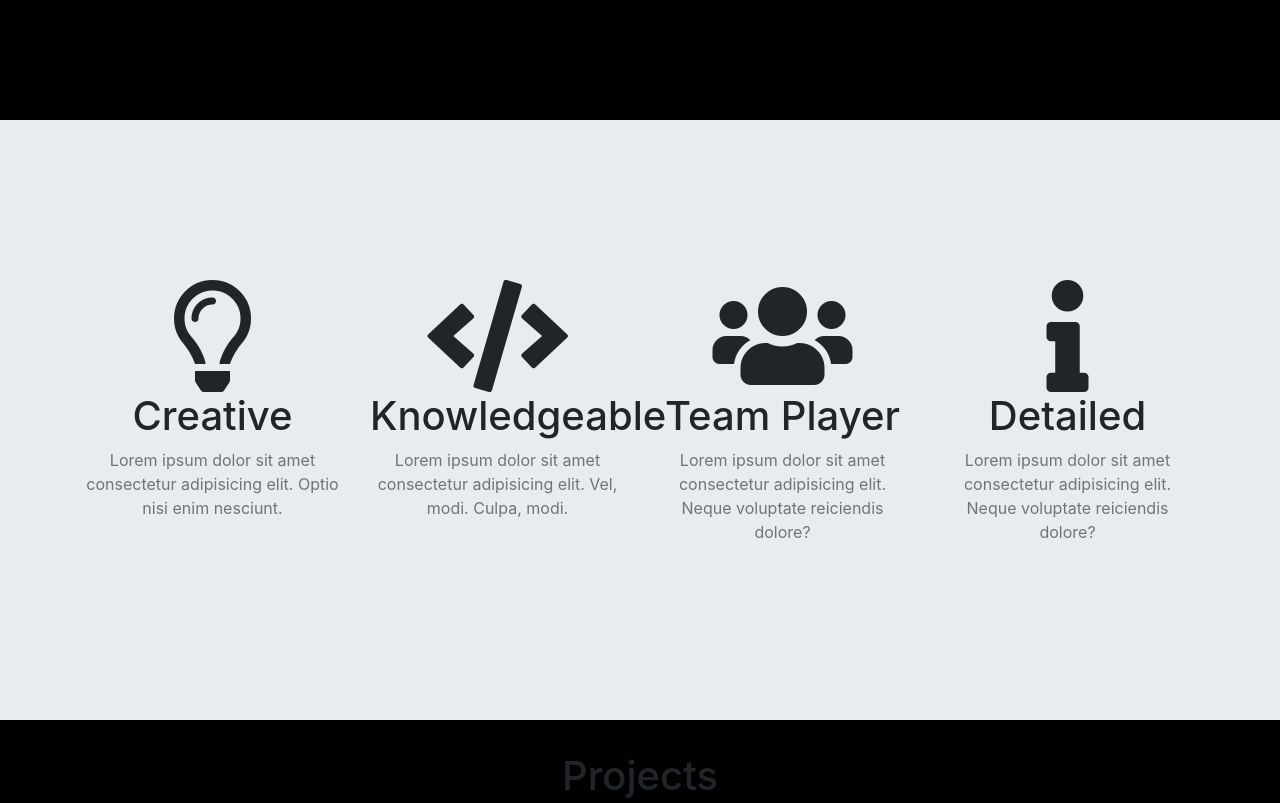
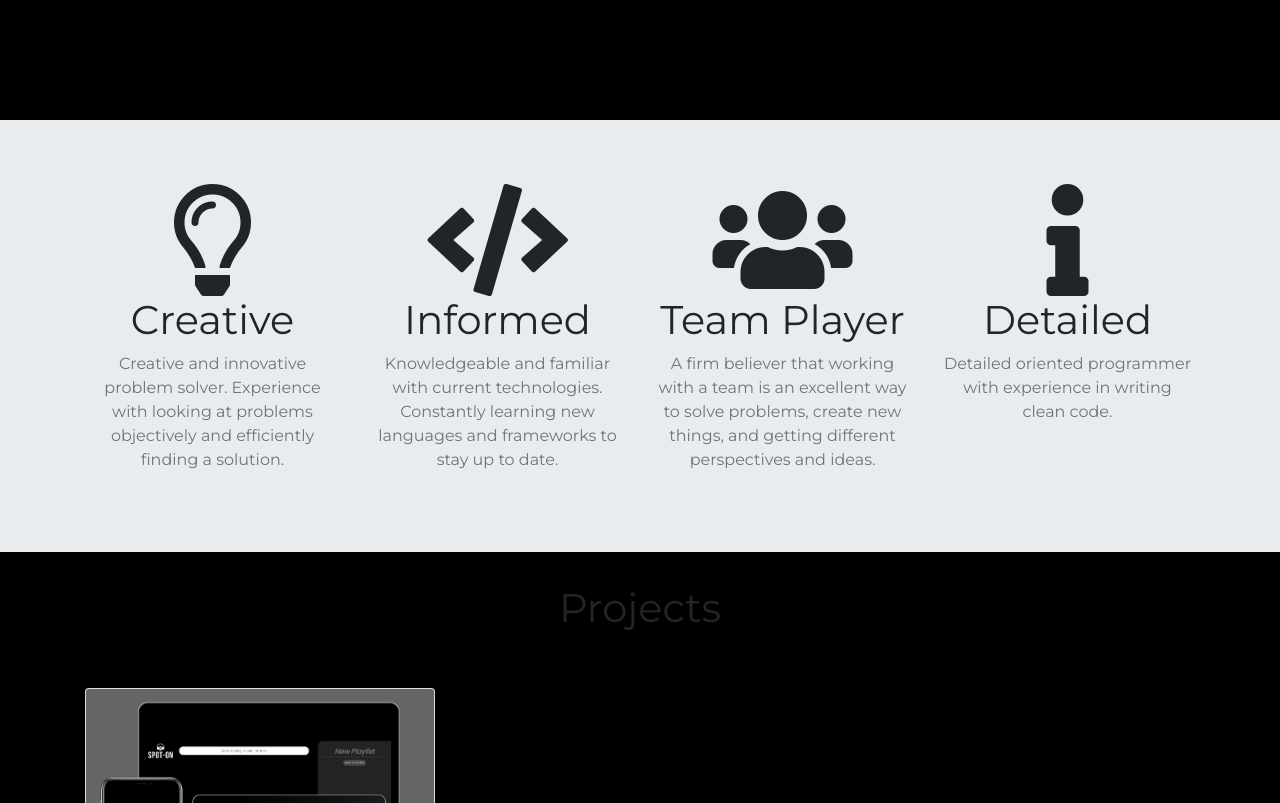
Before and after one commit to AlanisYates/Portfolio-v2, a plain HTML site: page index.html in a window 1280 px wide. Shown: the part 680-1483 px from the top of the page. Drawn offline with nearby package versions, Linux system fonts and the light colour scheme.

Commit message:
formatting jumbotron

```diff
--- a/index.html
+++ b/index.html
@@ -71,32 +71,33 @@
               <i class="far fa-lightbulb fa-7x"></i>
               <h1>Creative</h1>
               <p class="text-muted">
-                Lorem ipsum dolor sit amet consectetur adipisicing elit. Optio
-                nisi enim nesciunt.
+                Creative and innovative problem solver. Experience with looking
+                at problems objectively and efficiently finding a solution.
               </p>
             </div>
             <div class="col-sm-3">
               <i class="fas fa-code fa-7x"></i>
-              <h1>Knowledgeable</h1>
+              <h1>Informed</h1>
               <p class="text-muted">
-                Lorem ipsum dolor sit amet consectetur adipisicing elit. Vel,
-                modi. Culpa, modi.
+                Knowledgeable and familiar with current technologies. Constantly
+                learning new languages and frameworks to stay up to date.
               </p>
             </div>
             <div class="col-sm-3">
               <i class="fas fa-users fa-7x"></i>
               <h1>Team Player</h1>
               <p class="text-muted">
-                Lorem ipsum dolor sit amet consectetur adipisicing elit. Neque
-                voluptate reiciendis dolore?
+                A firm believer that working with a team is an excellent way to
+                solve problems, create new things, and getting different
+                perspectives and ideas.
               </p>
             </div>
             <div class="col-sm-3">
               <i class="fas fa-info fa-7x"></i>
               <h1>Detailed</h1>
               <p class="text-muted">
-                Lorem ipsum dolor sit amet consectetur adipisicing elit. Neque
-                voluptate reiciendis dolore?
+                Detailed oriented programmer with experience in writing clean
+                code.
               </p>
             </div>
           </div>
--- a/styles.css
+++ b/styles.css
@@ -1,3 +1,9 @@
+@import url('https://fonts.googleapis.com/css?family=Montserrat&display=swap');
+
+* {
+    font-family: Montserrat;
+}
+
 #main {
     height: 100vh;
 }
@@ -6,9 +12,8 @@ body {
     background: rgb(0, 0, 0);
 }
 
-.jumbotron {
-    padding: 10rem 0;
-}
+
+
 
 main {
 height: 100vh;
```
